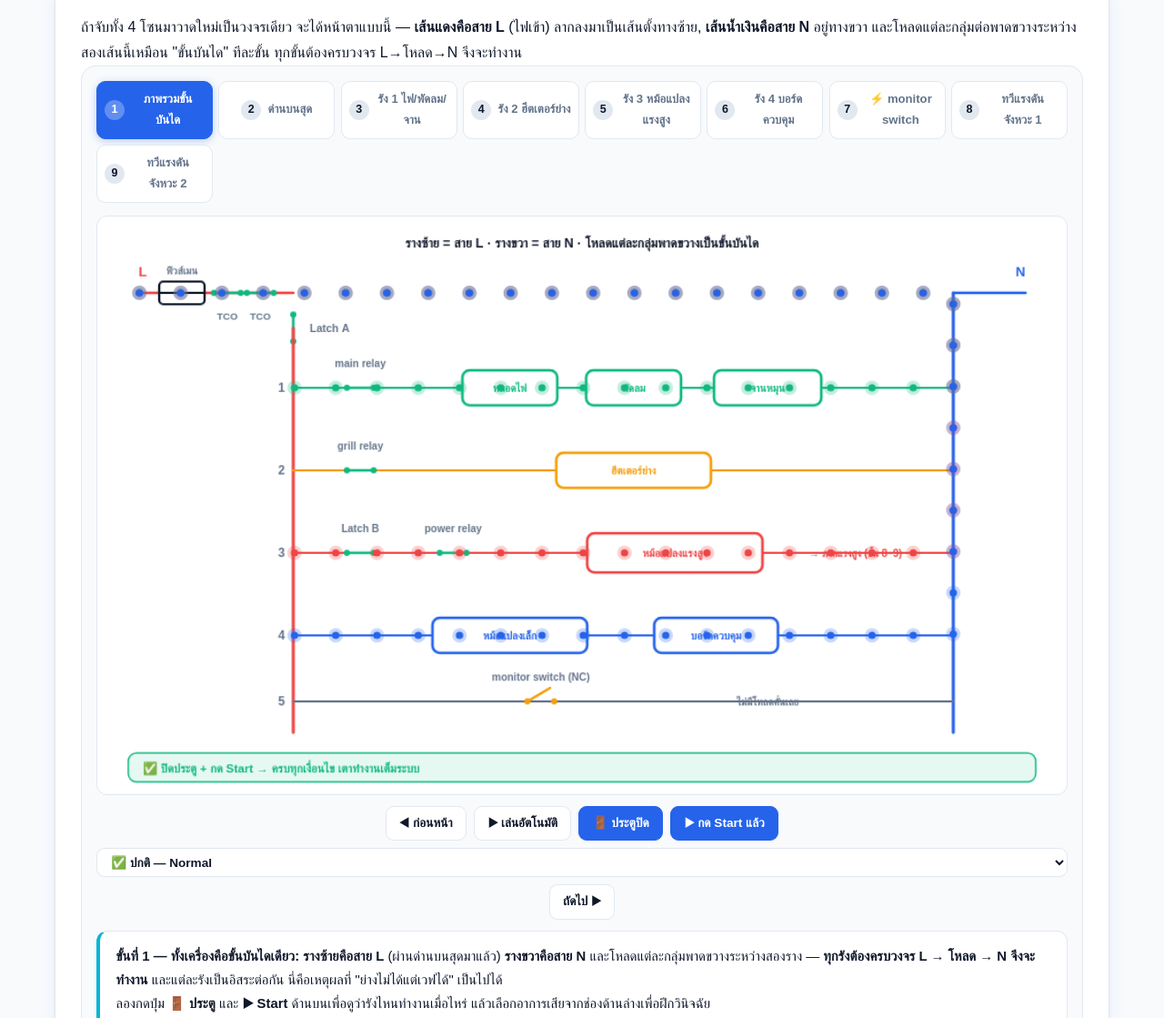
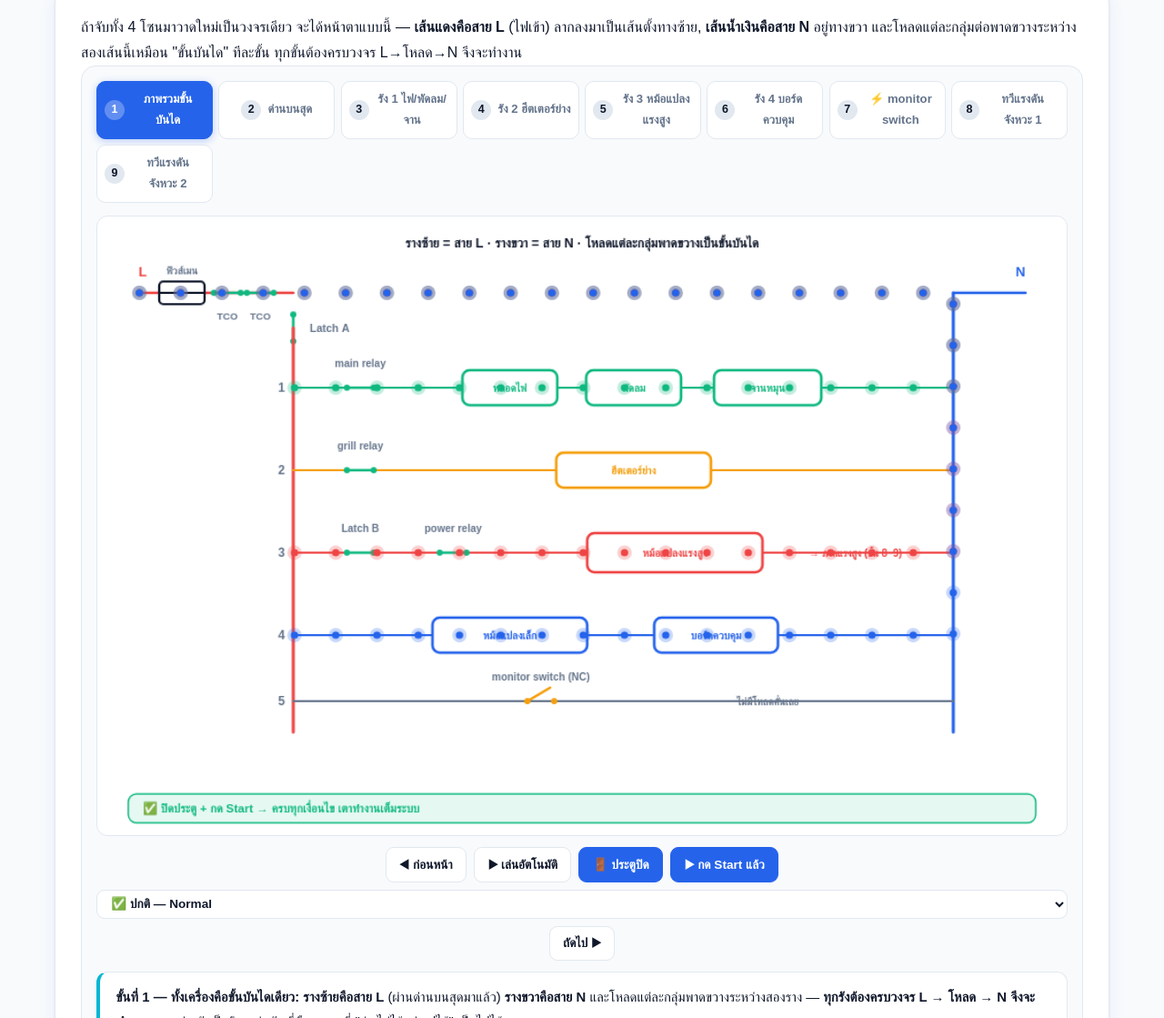
Before and after one commit to josiamu/thai-electronics-edu, a plain HTML site: page microwave.html in a window 1280 px wide. Shown: the part 4733-5852 px from the top of the page at 91% size. Drawn offline with Linux system fonts and the light colour scheme; a web font is replaced by a local one.

Commit message:
fix(mw-circuit): แถบสถานะล่างตัดคำเองแทนที่จะวาดล้นขอบแคนวาส
ข้อความอาการเสียบางอันยาวมาก โดยเฉพาะเคส latchstuck ที่ภาษาไทยล้นขอบ 187px
และภาษาอังกฤษล้นถึง 503px — ส่วนที่เกินหายไปเงียบๆ ผู้เรียนอ่านไม่จบประโยค

- เพิ่ม fitLines()/wrapLines() ย่อฟอนต์ก่อน แล้วค่อยขึ้นบรรทัดที่สอง (สูงสุด 2 บรรทัด)
- ขยายแคนวาสเป็น 940×600 ให้แถบสถานะ 2 บรรทัดมีที่พอ (แก้ aspect-ratio ใน HTML ตาม)

ตรวจแล้วด้วย node test/smoke-canvas-sim.js mw-circuit (150 กรณี ผ่านหมด)

Co-Authored-By: Claude Opus 5 <noreply@anthropic.com>
Claude-Session: https://claude.ai/code/session_018zYBpWawy7iWVkGE2vkgxm

```diff
--- a/js/mw-circuit.js
+++ b/js/mw-circuit.js
@@ -24,7 +24,7 @@
   if (!root || !cv) return;
   const ctx = cv.getContext('2d');
 
-  const W = 940, H = 560;
+  const W = 940, H = 600;
   const LX = 190, NX = 830;                     // รางไฟ L (ซ้าย) / N (ขวา)
   const TOP_Y = 74, BOT_Y = 500;
   const RUNG = [166, 246, 326, 406, 470];       // y ของรัง 1–5
@@ -367,10 +367,37 @@
                    '⏸ Door closed but Start not pressed → no relay is energised and no rung runs')
       : t('✅ ปิดประตู + กด Start → ครบทุกเงื่อนไข เตาทำงานเต็มระบบ',
           '✅ Door closed and Start pressed → every condition is met and the oven runs');
+    // ข้อความอาการเสียบางอันยาวมาก (โดยเฉพาะภาษาอังกฤษ) — ตัดคำเป็น 2 บรรทัดและย่อฟอนต์เอง
+    // ห้ามปล่อยให้วาดยาวเลยขอบแคนวาส เพราะส่วนที่เกินจะหายไปเงียบ ๆ
+    const [lines, sz] = fitLines(msg, W - 88, 11.5, 9, 2);
+    const boxH = lines.length > 1 ? 44 : 28;
     ctx.fillStyle = bad ? 'rgba(239,68,68,.10)' : 'rgba(16,185,129,.10)';
     ctx.strokeStyle = bad ? RED : GREEN; ctx.lineWidth = 1.4;
-    rrect(30, H - 40, W - 60, 28, 8); ctx.fill(); ctx.stroke();
-    label(44, H - 21, msg, bad ? RED : GREEN, 11.5, 'left', 700);
+    rrect(30, H - 12 - boxH, W - 60, boxH, 8); ctx.fill(); ctx.stroke();
+    const y0 = H - 12 - boxH + (lines.length > 1 ? sz + 6 : boxH / 2 + sz * 0.35);
+    lines.forEach((ln, i) => label(44, y0 + i * (sz + 5), ln, bad ? RED : GREEN, sz, 'left', 700));
+  }
+
+  /* ตัดคำให้พอดีความกว้าง โดยลดขนาดฟอนต์ลงก่อน แล้วค่อยยอมขึ้นบรรทัดใหม่ */
+  function fitLines(s, maxW, size, minSize, maxLines) {
+    for (let sz = size; sz >= minSize; sz -= 0.5) {
+      ctx.font = '700 ' + sz + 'px Anuphan, sans-serif';
+      const ls = wrapLines(s, maxW);
+      if (ls.length <= maxLines) return [ls, sz];
+    }
+    ctx.font = '700 ' + minSize + 'px Anuphan, sans-serif';
+    return [wrapLines(s, maxW).slice(0, maxLines), minSize];
+  }
+  function wrapLines(s, maxW) {
+    const out = [];
+    let cur = '';
+    for (const w of String(s).split(' ')) {
+      const next = cur ? cur + ' ' + w : w;
+      if (!cur || ctx.measureText(next).width <= maxW) cur = next;
+      else { out.push(cur); cur = w; }
+    }
+    if (cur) out.push(cur);
+    return out;
   }
 
   function draw() {
--- a/microwave.html
+++ b/microwave.html
@@ -430,7 +430,7 @@
           <button class="bs-tab" data-step="9"><span class="bs-n">9</span><span class="th-only">ทวีแรงดัน จังหวะ 2</span><span class="en-only">Doubler stroke 2</span></button>
         </div>
 
-        <canvas id="mwc-canvas" class="bs-canvas" style="aspect-ratio:940/560;"></canvas>
+        <canvas id="mwc-canvas" class="bs-canvas" style="aspect-ratio:940/600;"></canvas>
 
         <div class="bs-nav" style="flex-wrap:wrap;">
           <button id="mwc-prev" class="bs-navbtn">◀ <span class="th-only">ก่อนหน้า</span><span class="en-only">Prev</span></button>
```
